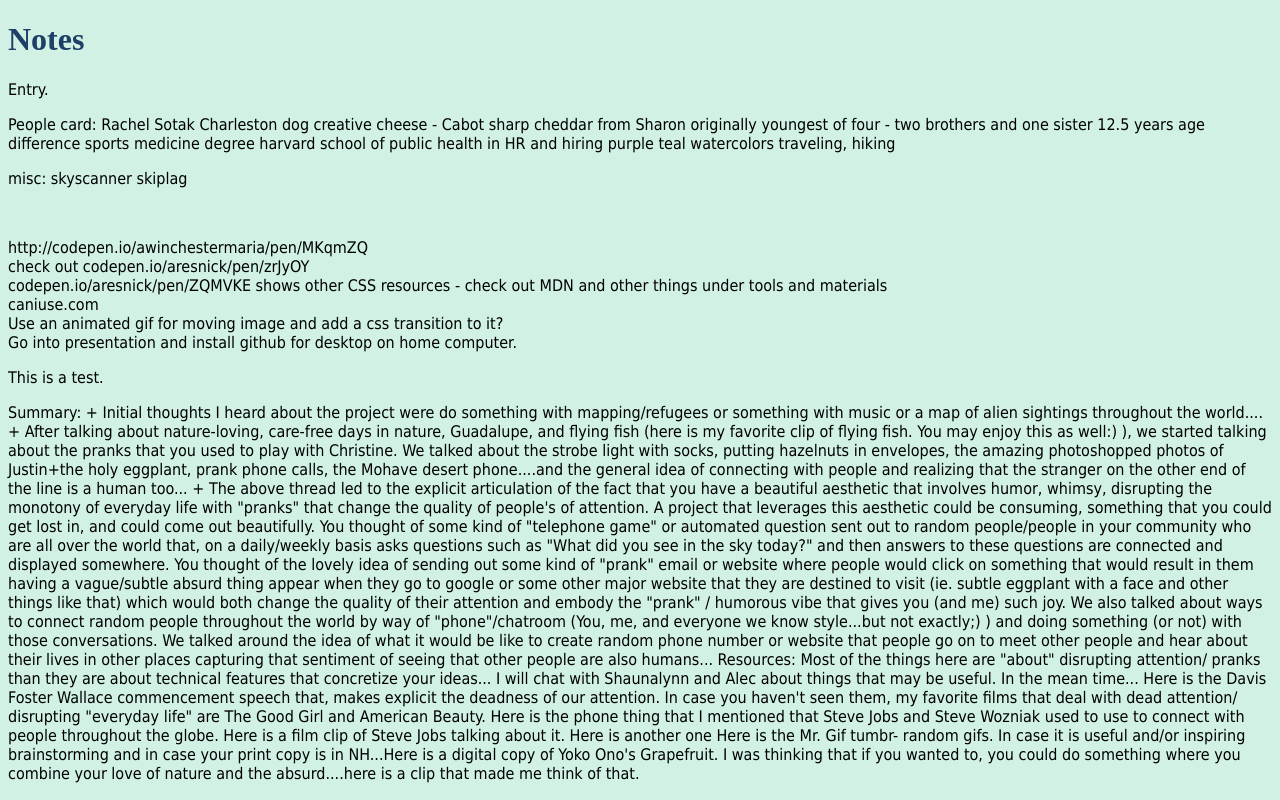
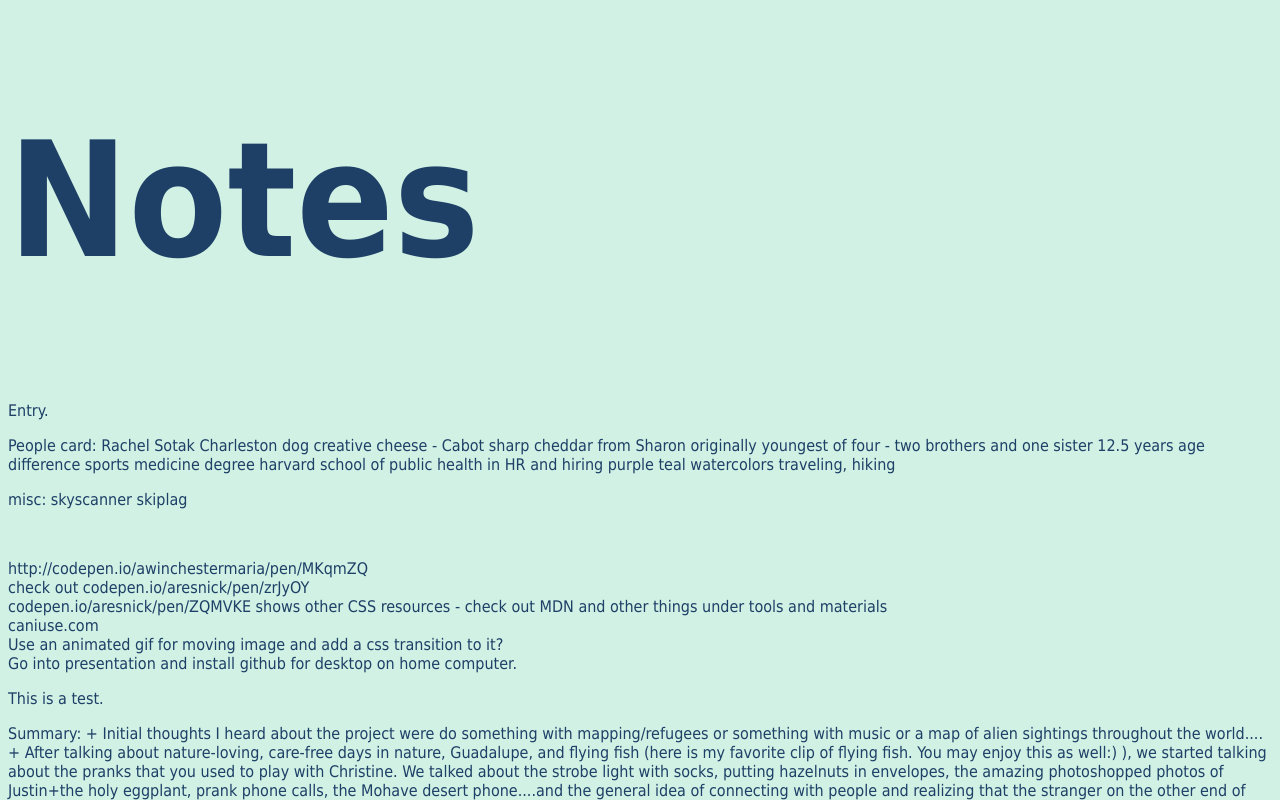
Before and after one commit to awinchestermaria/awinchestermaria.github.io, a plain HTML site: page index.html in a window 1280 px wide. Shown: the top 800 px of the page. Drawn offline with Linux system fonts and the light colour scheme.

Commit message:
Update style.css

```diff
--- a/style.css
+++ b/style.css
@@ -3,9 +3,13 @@ body {
 }
 
 h1 {
+    font-family: "Tahoma", Arial, sans-serif;
+    font-size: 10em;
     color: #1e3f66;
 }
 
 p {
     font-family: "Tahoma", Arial, sans-serif;
+    font-size: 1em;
+    color: #1e3f66;
 }
```
